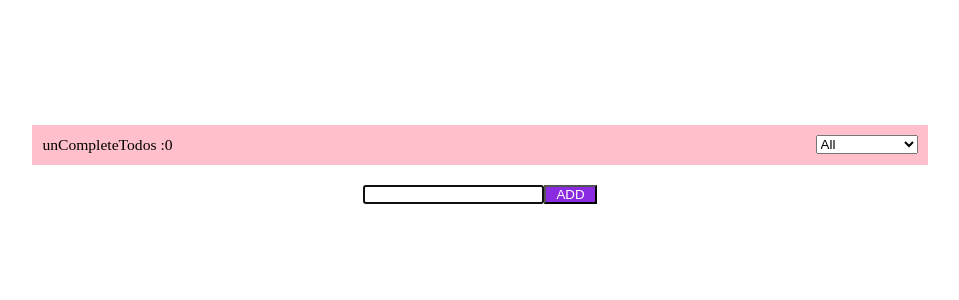
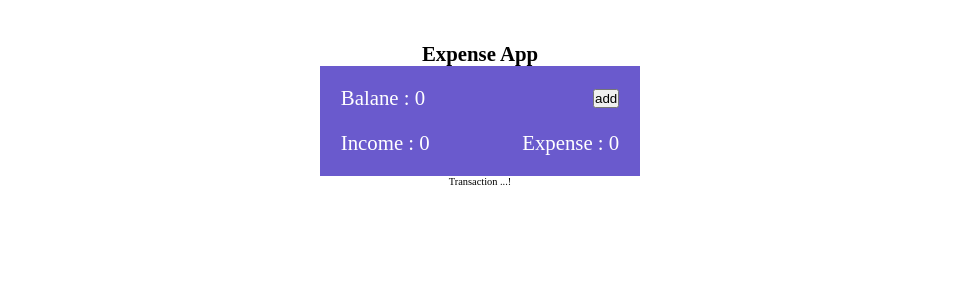
Before and after one commit to HanzaleLatifi/ReactCourse-Project, a React (Create React App) app: page / in a window 1280 px wide. Shown: the top 300 px of the page, without its empty margins (160-1119 px from the left). Built offline with nearby package versions, Linux system fonts and the light colour scheme.

Commit message:
start new Project - epenseTracker

```diff
--- a/src/App.css
+++ b/src/App.css
@@ -1,49 +1,40 @@
-.container {
-  display: flex;
-  justify-content: center;
+.app{
   min-height: 100vh;
-  background-color: lightgrey;
-}
-.App {
-  padding-top: 10rem;
   display: flex;
   flex-direction: column;
   align-items: center;
+  padding: 4rem 0;
   width: 100%;
-  background-color: white;
+
 }
-.todo {
-  min-width: 40rem;
-  margin: 0.4rem 0;
+.viewContainer{
+  min-width: 25%;
   display: flex;
+  flex-direction: column;
+  padding: 1rem;
+  background-color: slateblue;
+  color: white;
+
+}
+.topView{
+  display: flex;
+  padding: 1rem;
   justify-content: space-between;
   align-items: center;
-  padding: 0.5rem 1rem;
-  background-color: blueviolet;
-  color: white;
-  font-size: 1.6rem;
+  font-size: 2rem;
+
 }
-.complete {
-  text-decoration: line-through;
-  opacity: 0.7;
-}
-.btn {
-  padding: 0 1rem;
-  color: white;
-}
-.updateBtn {
-  background-color: rgb(100, 167, 0);
-}
-.addBtn {
-  background-color: blueviolet;
-}
-header {
-  background-color: pink;
-  width: 70%;
-  margin: 2rem auto;
+.resultView{
+  display: flex;
   padding: 1rem;
-  font-size: 1.5rem;
-  display: flex;
   justify-content: space-between;
   align-items: center;
+  font-size: 2rem;
+
 }
+.formContainer{
+  padding: 1rem;
+  display: flex;
+  flex-direction: column;
+
+}
--- a/src/App.js
+++ b/src/App.js
@@ -1,12 +1,12 @@
 import './App.css';
-import TodoApp from './components/TodoApp';
+import ExpenseApp from './components/ExpenseApp';
 
 function App() {
   return (
-    <div className="container">
-      <TodoApp />
+    <>
+      <ExpenseApp/>
 
-    </div>
+    </>
   );
 }
 
--- /dev/null
+++ b/src/components/ExpenseApp.js
@@ -0,0 +1,21 @@
+import React,{useState} from 'react'
+import OverView from './OverView';
+import Transaction from './Transaction';
+
+
+function ExpenseApp() {
+    const [expense, setExpense] = useState(0);
+    const [income , setIncome]=useState(0);
+    const [transaction , setTransaction]=useState([]);
+
+    return (
+        <div className='app'>
+            <header><h1>Expense App</h1></header>
+            <OverView expense={expense} income={income}/>
+            <Transaction/>
+
+        </div>
+    )
+}
+
+export default ExpenseApp
--- /dev/null
+++ b/src/components/Form.js
@@ -0,0 +1,20 @@
+import React from 'react'
+
+function Form() {
+    return (
+        <form className='formContainer'>
+            <input name='desc'placeholder='description' ></input>
+            <input name='amount'placeholder='amount' ></input>
+            <div>
+                <input type='radio' name='type' value='income' ></input>
+                <label>Income</label>
+                <input type='radio' name='type' value='expense'></input>
+                <label>Expense</label>
+            </div>
+
+
+        </form>
+    )
+}
+
+export default Form
--- a/src/components/Navbar.js
+++ /dev/null
@@ -1,31 +0,0 @@
-import React, { useState } from 'react'
-
-function Navbar({ selectHandler, unCompleteTodos, status, setStatus }) {
-
-
-
-    const onSelect = (e) => {
-        setStatus(e.target.value)
-        selectHandler(e.target.value);
-
-
-    }
-
-    if (!unCompleteTodos) return <h2>set</h2>;
-    return (
-        <header>
-            <div>unCompleteTodos :{unCompleteTodos.length}</div>
-            <div>
-                <select onChange={onSelect} value={status}>
-                    <option value='all'>All</option>
-                    <option value='complete'>Completed</option>
-                    <option value='unComplete'>unCompleted</option>
-                </select>
-            </div>
-
-
-        </header>
-    )
-}
-
-export default Navbar
--- /dev/null
+++ b/src/components/OverView.js
@@ -0,0 +1,26 @@
+import React,{useState} from 'react'
+import Form from './Form'
+
+function OverView({income , expense}) {
+
+    const [isShow, setIsShow] = useState(false)
+    return (
+        <div className='viewContainer'>
+            <div className='topView'>
+                <div>Balane : {income-expense}</div>
+                <button onClick={()=>setIsShow(!isShow)}> {isShow?'canncel' : 'add'} </button>
+
+            </div>
+             {isShow && <Form/> }
+            <div className="resultView">
+                <div> Income : {income} </div>
+                <div>Expense : {expense}</div>
+
+            </div>
+
+
+        </div>
+    )
+}
+
+export default OverView
--- a/src/components/Todo.js
+++ /dev/null
@@ -1,20 +0,0 @@
-import React from 'react'
-
-function Todo({ todo, completeHandler, removeHandler, editHandler }) {
-    return (
-        <div className="todo" >
-            <div onClick={completeHandler} className={todo.isComplete ? 'complete' : ''}>
-                {todo.text}
-            </div>
-            <div>
-                <button onClick={removeHandler} >remove</button>
-                <button onClick={editHandler} >edit</button>
-            </div>
-
-
-
-        </div>
-    )
-}
-
-export default Todo
--- a/src/components/TodoApp.js
+++ /dev/null
@@ -1,82 +0,0 @@
-import React, { useState, useEffect } from 'react'
-import Navbar from './Navbar';
-import TodoForm from './TodoForm'
-import TodoList from './TodoList'
-
-function TodoApp() {
-    const [todos, setTodos] = useState([]);
-    const [filterTodo, setFilterTodo] = useState([]);
-
-    const [status, setStatus] = useState('all');
-
-    useEffect(() => {
-        selectHandler(status);
-
-    }
-        , [todos, status])
-
-
-    const completeHandler = (todo) => {
-        const index = todos.findIndex(t => t.id === todo.id);
-        const newTodo = { ...todos[index] };
-        newTodo.isComplete = !newTodo.isComplete;
-        const updatedTodos = [...todos];
-        updatedTodos[index] = newTodo;
-        setTodos(updatedTodos);
-
-
-    }
-    const addTodoHandler = (input) => {
-        const newTodo = { id: Math.floor(Math.random() * 1000), text: input, isComplete: false };
-        setTodos([...todos, newTodo]);
-    }
-    const removeHandler = (todo) => {
-
-        const filter = todos.filter(t => t.id !== todo.id);
-        setTodos(filter);
-
-    }
-    const updateTodo = (id, newValue) => {
-        const index = todos.findIndex(t => t.id === id);
-        const newTodo = { ...todos[index] };
-        newTodo.text = newValue;
-        const updatedTodos = [...todos];
-        updatedTodos[index] = newTodo;
-        setTodos(updatedTodos);
-
-
-
-    }
-    const selectHandler = (select) => {
-
-        switch (select) {
-            case 'all':
-                setFilterTodo(todos);
-                break;
-            case 'complete':
-                setFilterTodo(todos.filter(t => t.isComplete));
-                break;
-
-            case 'unComplete':
-                setFilterTodo(todos.filter(t => !t.isComplete));
-                break;
-
-            default: setFilterTodo(todos);
-
-
-
-        }
-    }
-
-    return (
-        <div className="App">
-            <Navbar todos={todos} selectHandler={selectHandler} unCompleteTodos={todos.filter(todo => !todo.isComplete)} status={status} setStatus={setStatus} />
-            <TodoForm inputHandler={addTodoHandler} />
-            <TodoList todos={filterTodo} completeHandlerr={completeHandler} removeHandlerr={removeHandler} updateHandler={updateTodo} />
-
-
-        </div>
-    )
-}
-
-export default TodoApp
--- a/src/components/TodoForm.js
+++ /dev/null
@@ -1,40 +0,0 @@
-import React, { useState, useRef, useEffect } from 'react'
-
-function TodoForm(props) {
-    const [input, setInput] = useState(props.edit ? props.edit.text : '');
-    const inputRef = useRef(null);
-
-    useEffect(() => {
-        inputRef.current.focus();
-
-    }, [])
-
-    const changeHandler = (e) => {
-        setInput(e.target.value);
-    }
-
-    const formHandler = (e) => {
-        e.preventDefault();
-        if (input === '') {
-            alert('empty')
-            return;
-        }
-        props.inputHandler(input); //add or edit
-        setInput('');
-
-    }
-
-
-    return (
-        <>
-            <form className="form" onSubmit={formHandler}>
-                <input ref={inputRef} type="text" onChange={changeHandler} value={input} ></input>
-                <button className={`btn   ${props.edit ? 'updateBtn' : 'addBtn'}   `}  >{props.edit ? 'Update' : 'ADD'}</button>
-            </form>
-
-        </>
-
-    )
-}
-
-export default TodoForm
--- a/src/components/TodoList.js
+++ /dev/null
@@ -1,36 +0,0 @@
-import Todo from "./Todo";
-import React, { useState } from 'react';
-import TodoForm from './TodoForm'
-
-function TodoList({ todos, completeHandlerr, removeHandlerr, updateHandler }) {
-    const [edit, setEdit] = useState({ id: null, text: '', isComplete: false });
-
-
-
-    const renderTodo = () => {
-        {
-
-            return todos.map(todo => {
-                return (<Todo key={todo.id}
-                    todo={todo}
-                    completeHandler={() => completeHandlerr(todo)}
-                    removeHandler={() => removeHandlerr(todo)}
-                    editHandler={() => setEdit(todo)}
-                />)
-            })
-        }
-
-    }
-    const editTodo = (newValue) => {
-        updateHandler(edit.id, newValue);
-        setEdit({ id: null, text: '' });
-    }
-
-    return (
-        <div>
-            {edit.id ? <TodoForm inputHandler={editTodo} edit={edit} /> : renderTodo()}
-        </div>
-    )
-}
-
-export default TodoList;
--- /dev/null
+++ b/src/components/Transaction.js
@@ -0,0 +1,12 @@
+import React from 'react'
+
+function Transaction() {
+    return (
+        <div>
+            Transaction ...!
+
+        </div>
+    )
+}
+
+export default Transaction
```
